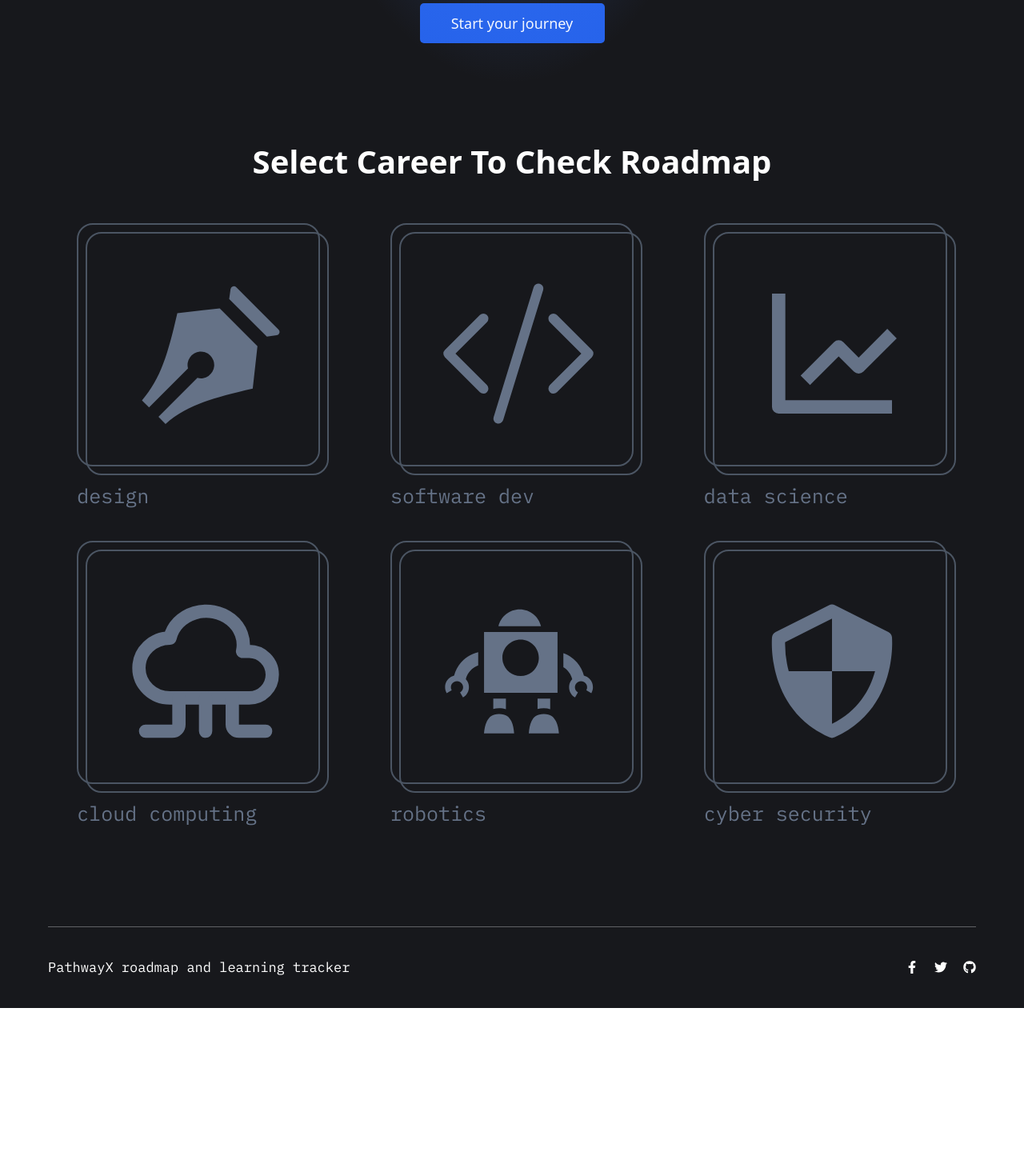
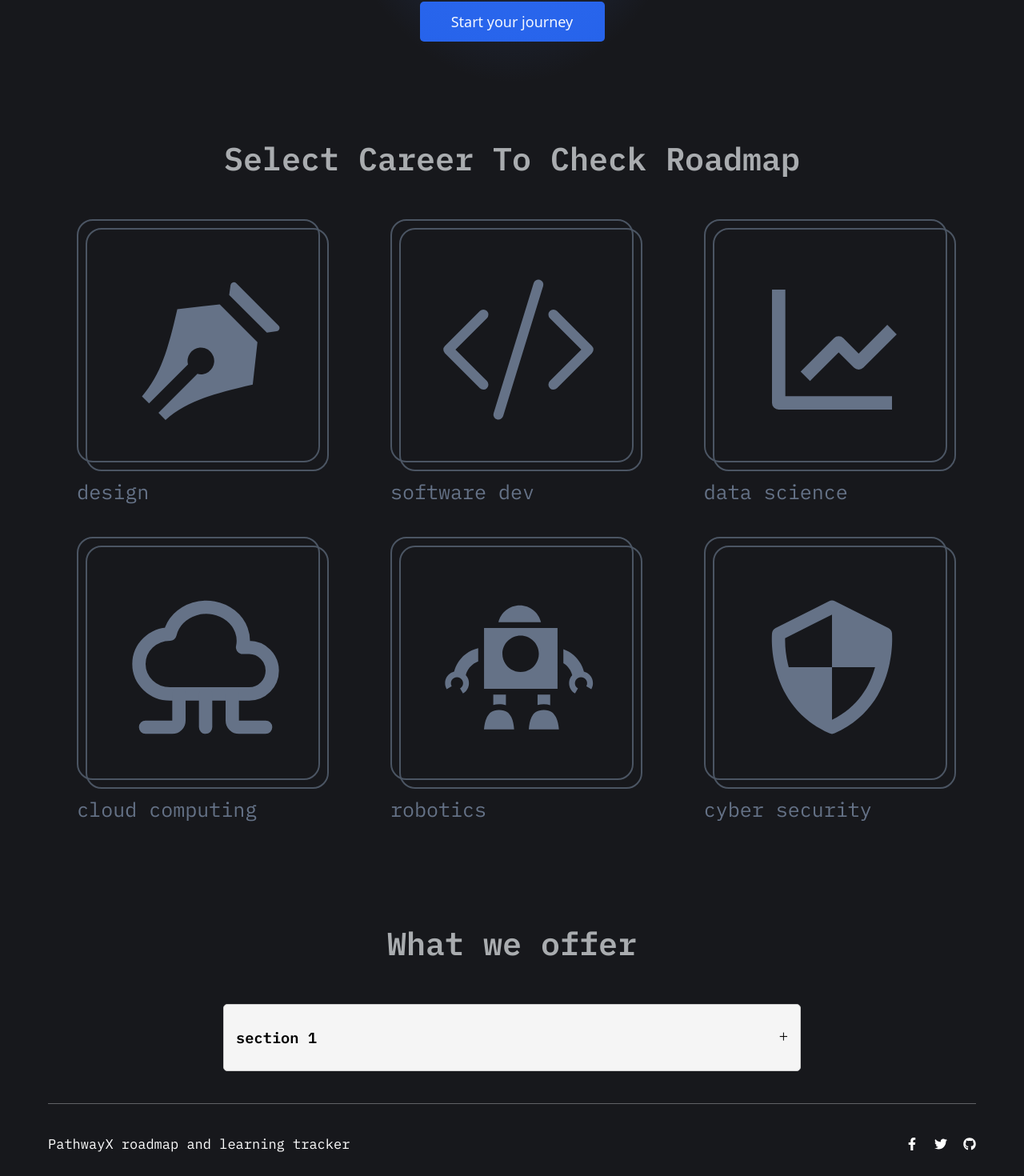
Before and after one commit to omatsola619/pathwayx-project, a Next.js app: page / in a window 1280 px wide. Shown: the part 696-2166 px from the top of the page at 80% size. Before the commit the page ends 1956 px from the top, so only its background shows below. Built offline with nearby package versions, Linux system fonts and the light colour scheme.

Commit message:
created accordion components

```diff
--- /dev/null
+++ b/src/components/Accordion.tsx
@@ -0,0 +1,26 @@
+import styles from 'styles/Accordion.module.css'
+import React, { useState } from 'react';
+
+const Accordion = ({ title, content }: {title: string, content: string}) => {
+  const [isExpanded, setIsExpanded] = useState(false);
+
+  const toggleAccordion = () => {
+    setIsExpanded(!isExpanded);
+  };
+
+  return (
+    <div className={styles.accordionContainer}>
+      <div className={styles.accordionHeader} onClick={toggleAccordion}>
+        <h3>{title}</h3>
+        <span className={`${styles.accordionIcon} ${isExpanded ? styles.rotate : ''}`}>+</span>
+      </div>
+      {isExpanded && (
+        <div className={styles.accordionContent}>
+          <p>{content}</p>
+        </div>
+      )}
+    </div>
+  );
+};
+
+export default Accordion;
--- a/src/components/HomeComp.tsx
+++ b/src/components/HomeComp.tsx
@@ -4,6 +4,7 @@
 import Header from './Header';
 import {DATA} from '../data/DummyData'
 import Footer from './Footer';
+import Accordion from './Accordion';
 
 function HomeComp() {
     return (
@@ -31,6 +32,12 @@
                     }
                 </div>
             </div>
+            <div className={styles.accordionSection}>
+                <div className={styles.roadmapTitle}>What we offer</div>
+                <div className={styles.accordions}>
+                    <Accordion title="section 1" content="the content of the accordion" />
+                </div>
+            </div>
             <Footer />
         </div>
     )
--- /dev/null
+++ b/src/styles/Accordion.module.css
@@ -0,0 +1,42 @@
+.accordionContainer {
+    background-color: #f5f5f5;
+    border: 1px solid #ccc;
+    border-radius: 5px;
+    padding: 10px;
+    margin-bottom: 10px;
+    width: 700px;
+  }
+
+  .accordionHeader {
+    display: flex;
+    justify-content: space-between;
+    align-items: center;
+    cursor: pointer;
+    padding: 0 5px;
+  }
+  .accordionHeader h3{
+    font-family: 'IBM Plex Mono', monospace;
+  }
+  .accordionIcon {
+    font-size: 20px;
+    transition: transform 0.2s;
+  }
+
+  .rotate {
+    transform: rotate(45deg);
+  }
+
+  .accordionContent {
+    padding: 10px 0;
+  }
+  @media screen and (max-width: 768px) {
+    .accordionContainer{
+        width: 80%;
+        padding: 5px;
+    }
+  }
+  @media screen and (max-width: 425px) {
+    .accordionContainer{
+        width: 90%;
+    }
+  }
--- a/src/styles/Header.module.css
+++ b/src/styles/Header.module.css
@@ -19,7 +19,7 @@
 }
 .logoText{
     color: white;
-    font-family: system-ui;
+    font-family: 'IBM Plex Mono', monospace;
     font-size: 21px;
     font-weight: 700;
 }
@@ -27,7 +27,7 @@
     display: flex;
     align-items: center;
     gap: 30px;
-    font-family: system-ui;
+    font-family: 'IBM Plex Mono', monospace;
     font-size: 16px;
     font-weight: 400;
 }
@@ -46,7 +46,7 @@
     padding: 8px 20px;
     background-color: #2663eb;
     border-radius: 5px;
-    font-family: system-ui;
+    font-family: 'IBM Plex Mono', monospace;
 }
 .line{
     height: 0.2px;
--- a/src/styles/Home.module.css
+++ b/src/styles/Home.module.css
@@ -81,8 +81,8 @@
   margin-bottom: 100px;
 }
 .roadmapTitle{
-  color: white;
-  font-family: system-ui;
+  color: #a9acaf;
+  font-family: 'IBM Plex Mono', monospace;
   font-weight: 700;
   font-size: 40px;
   text-align: center;
@@ -94,8 +94,14 @@
   gap: 15px;
   justify-items: center;
 }
-
-
+.accordionSection{
+  margin-bottom: 30px;
+}
+.accordions{
+  display: flex;
+  align-items: center;
+  justify-content: center;
+}
 
 
 
```
